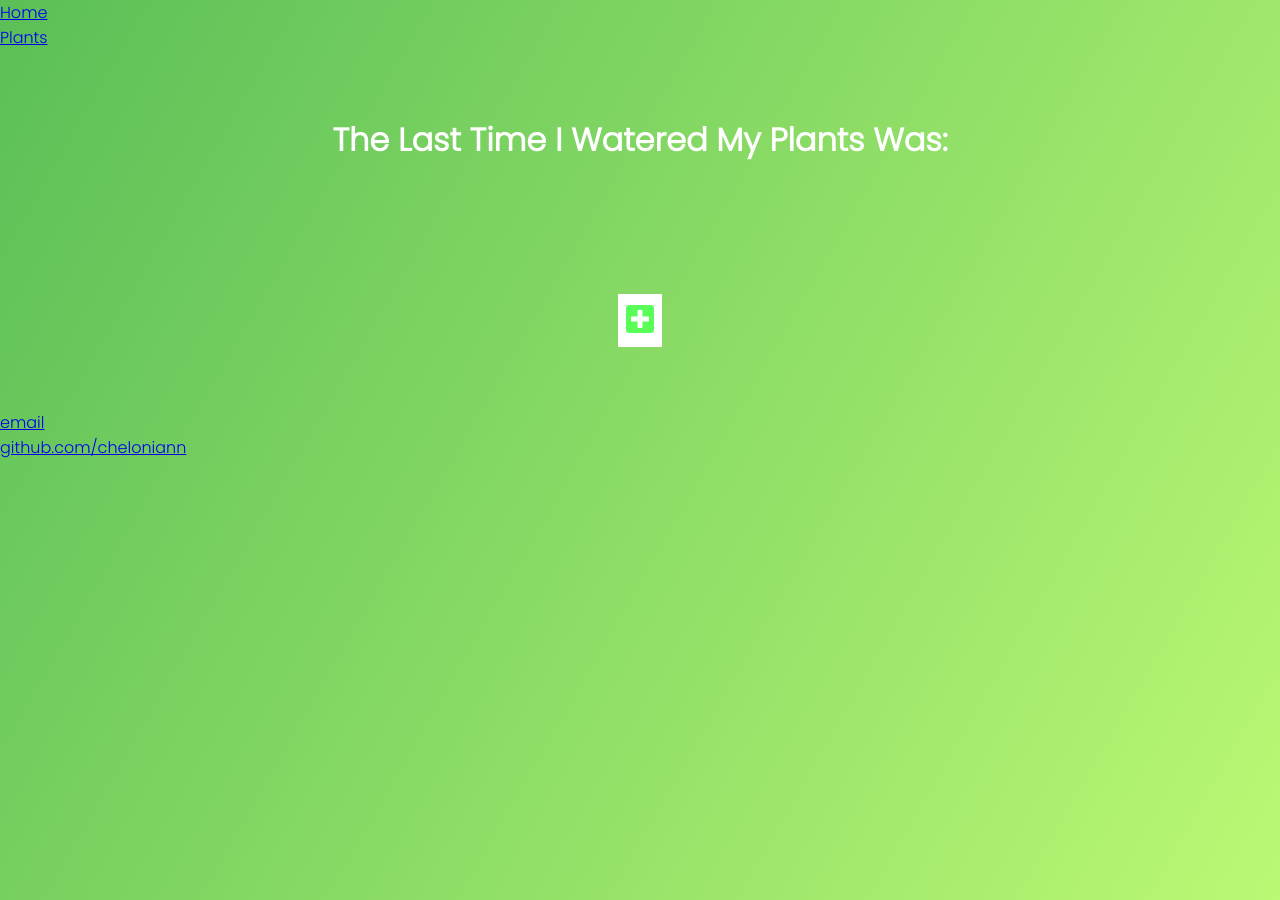
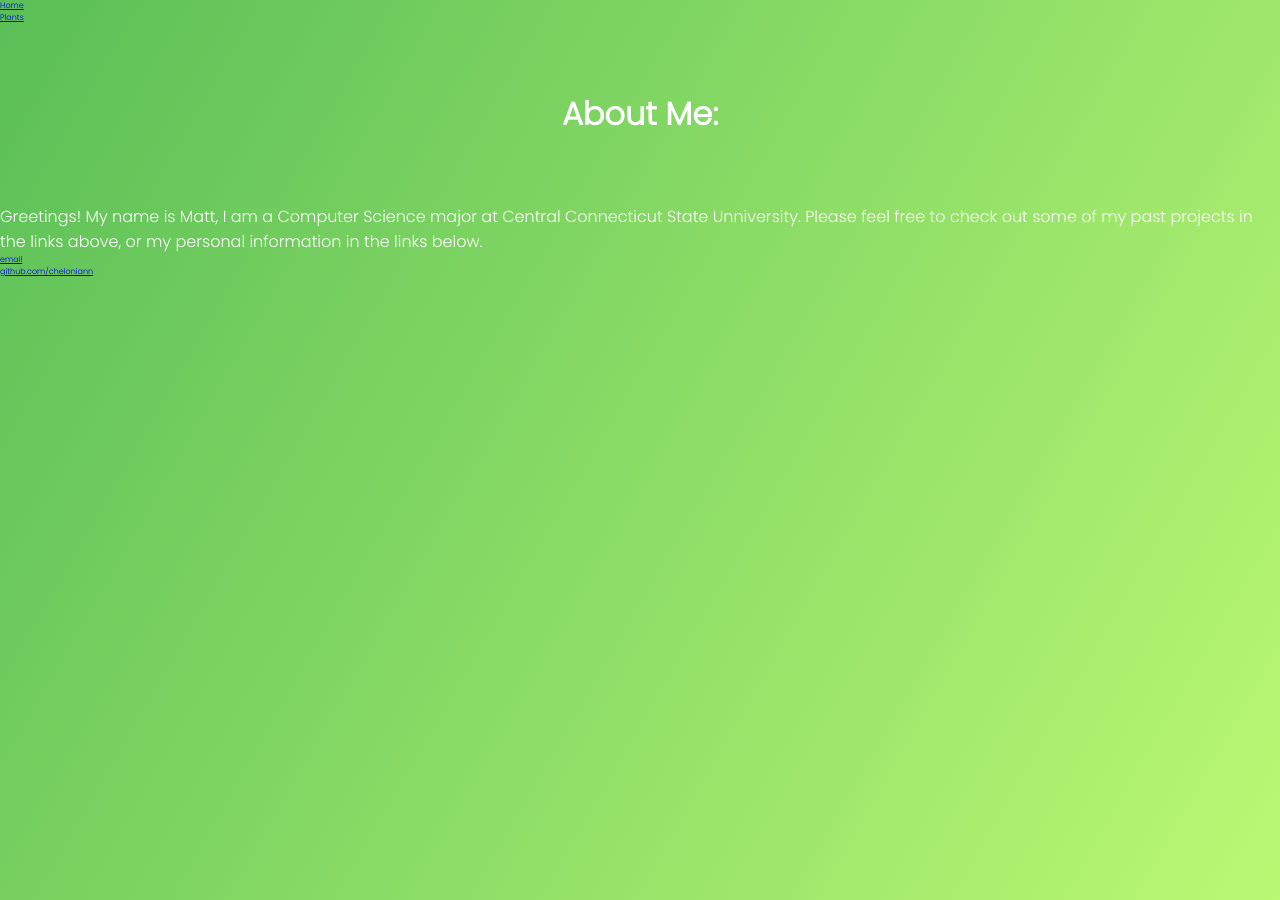
Before and after one commit to cheloniann/cheloniann.github.io, a Jekyll site: the page built from index.html, in a window 1280 px wide. Built offline with Jekyll 4.4.1, drawn with Linux system fonts in a browser that asks for light colours; nearby versions of some CDN libraries.

```diff
--- a/_layouts/default.html
+++ b/_layouts/default.html
@@ -10,9 +10,9 @@
   </head>
   <body>
     <nav>
-      <ul>
-          <li><a href="/">Home</a></li>
-          <li><a href="/plants">Plants</a></li>
+      <ul class="head-links">
+          <li><a href="/index.html">Home</a></li>
+          <li><a href="/plants.html">Plants</a></li>
       </ul>
     </nav>
     <div class="container">
@@ -21,9 +21,9 @@
 
 		</div><!-- /.container -->
     <footer>
-      <ul>
+      <ul class="foot-links">
           <li><a href="mailto:mwarren@my.ccsu.edu">email</a></li>
           <li><a href="https://github.com/cheloniann">github.com/cheloniann</a></li>
-    </ul>
+      </ul>
     </footer>
   </body>
--- a/index.html
+++ b/index.html
@@ -3,15 +3,15 @@ layout: default
 title: Matthew Warren
 ---
 <header>
-    <h1> The Last Time I Watered My Plants Was:</h1>
+    <h1>About Me:</h1>
 </header>
-<form>
-    <button class="date-button" type="submit">
-        <i class="fas fa-plus-square"></i>
-    </button>
-</form>
-<div class="date-container">
-    <ul class="date-list"></ul>
-</div>
+<p>
+    Greetings! My name is Matt, I am a Computer Science major
+    at Central Connecticut State Unniversity. Please feel
+    free to check out some of my past projects in
+    the links above, or my personal information in
+    the links below.
+</p>
+
 <script src="app.js"></script>
 </html>
--- a/style.css
+++ b/style.css
@@ -10,6 +10,13 @@ body{
     font-family: "Poppins", sans-serif;
     min-height: 100vh;
 
+}
+
+.head-links,
+.foot-links{
+    font-size: 0.5rem;
+    justify-content: center;
+    align-items: center;
 }
 
 header{
```
Also changed, not shown: plants.html (added, +17 -0 lines).
